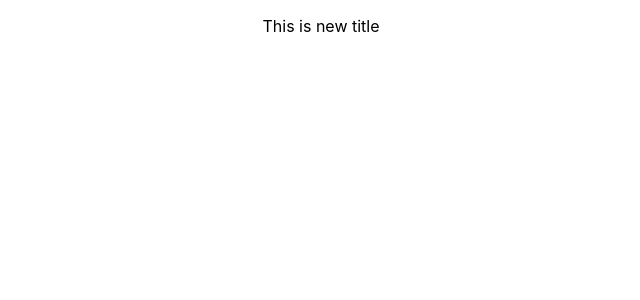
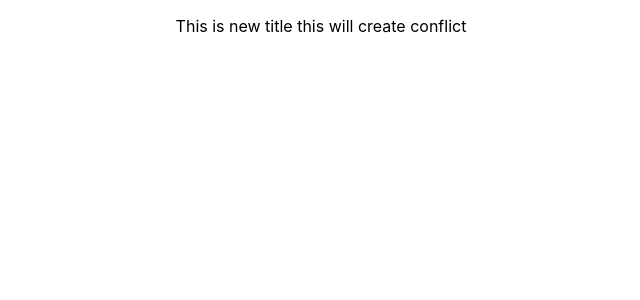
Before and after one commit to Tamir198/Working-from-home-Hackaton, a React (Create React App) app: page / in a window 1280 px wide. Shown: the top 300 px of the page, without its empty margins (319-959 px from the left). Built offline with nearby package versions, Linux system fonts and the light colour scheme.

Commit message:
Update App.js

```diff
--- a/src/App.js
+++ b/src/App.js
@@ -6,6 +6,7 @@ function App() {
     <div className="App">
        <p>
             This is new title
+            this will create conflict
         </p>
     </div>
   );
```
